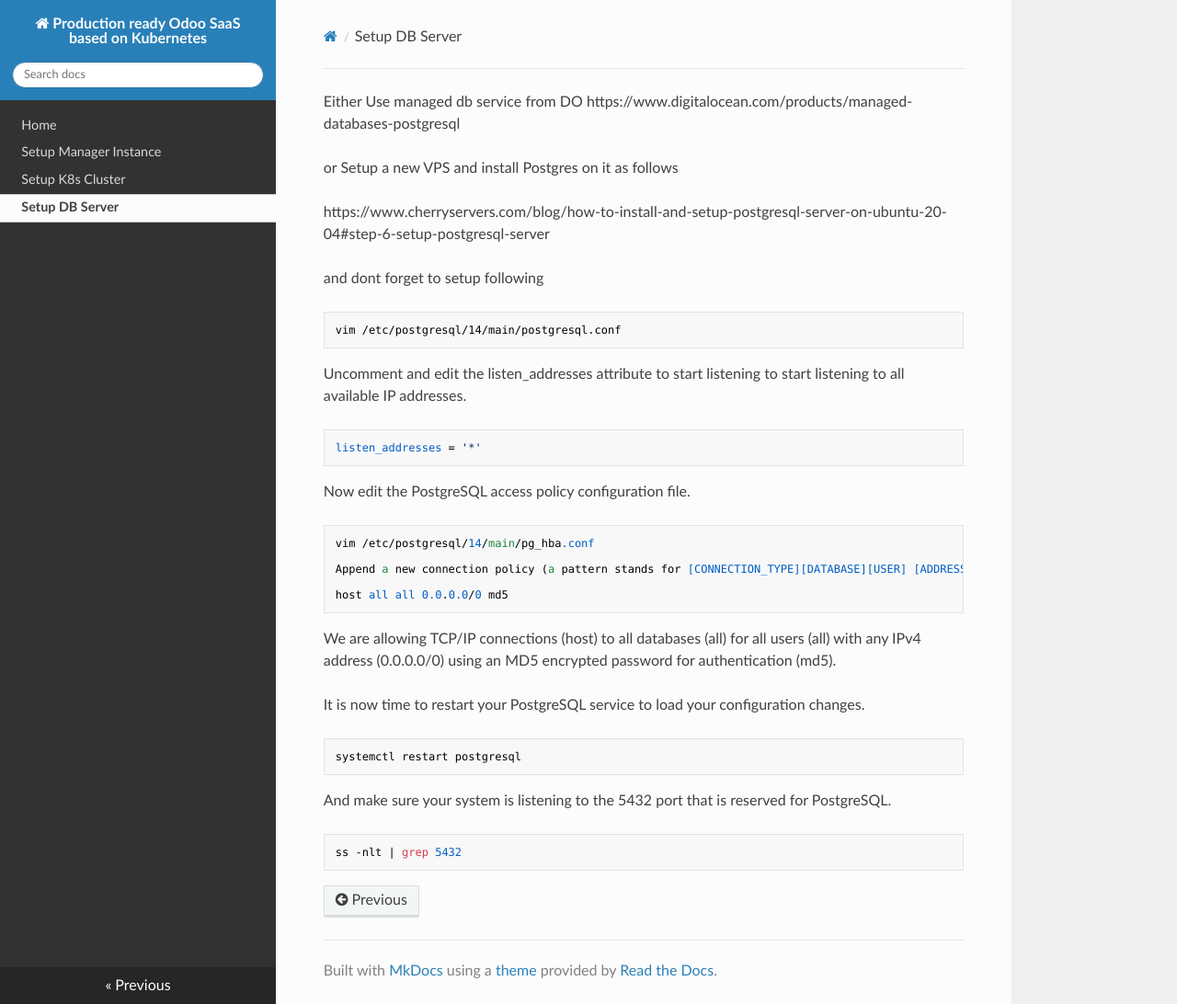
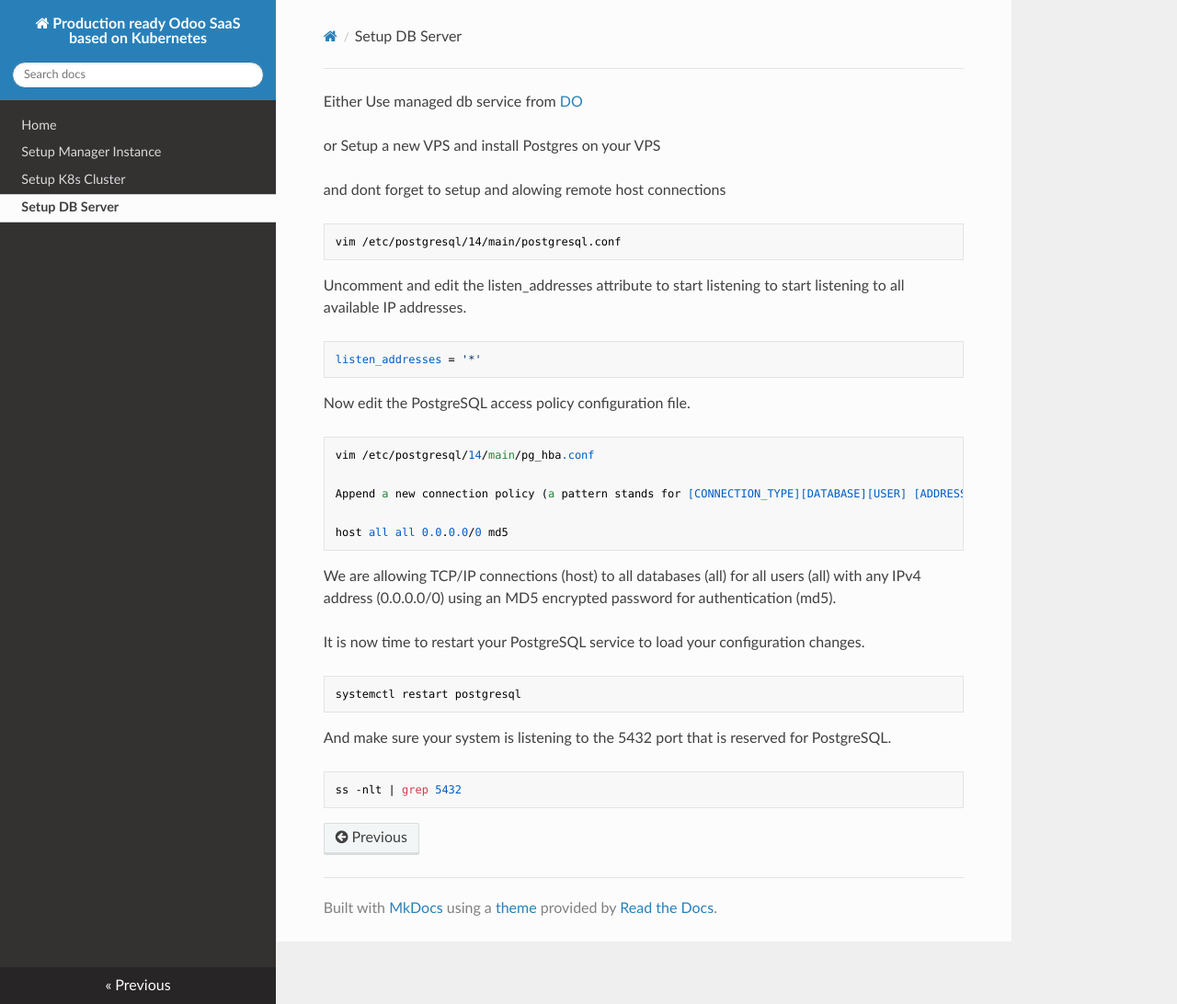
Before and after one commit to herawais/odoo-saas-kubernetes, an MkDocs documentation site: the page built from docs/db_server.md, in a window 1280 px wide and 1092 px high. Shown: the whole window at 92% size. Built offline with MkDocs 1.6.1, drawn with Linux system fonts in a browser that asks for light colours; nearby versions of some CDN libraries.

Commit message:
[MOD] DB server

```diff
--- a/docs/db_server.md
+++ b/docs/db_server.md
@@ -1,11 +1,11 @@
-Either Use managed db service from DO https://www.digitalocean.com/products/managed-databases-postgresql
-
-or Setup a new VPS and install Postgres on it as follows
-
-https://www.cherryservers.com/blog/how-to-install-and-setup-postgresql-server-on-ubuntu-20-04#step-6-setup-postgresql-server
+Either Use managed db service from [DO](https://www.digitalocean.com/products/managed-databases-postgresql)
 
 
-and dont forget to setup following
+
+or Setup a new VPS and install Postgres on your VPS
+
+
+and dont forget to setup and alowing remote host connections
 
 
     vim /etc/postgresql/14/main/postgresql.conf
@@ -18,7 +18,9 @@ Now edit the PostgreSQL access policy configuration file.
 
     vim /etc/postgresql/14/main/pg_hba.conf
 
+
     Append a new connection policy (a pattern stands for [CONNECTION_TYPE][DATABASE][USER] [ADDRESS][METHOD]) in the bottom of the file.
+
 
     host all all 0.0.0.0/0 md5
 
```
